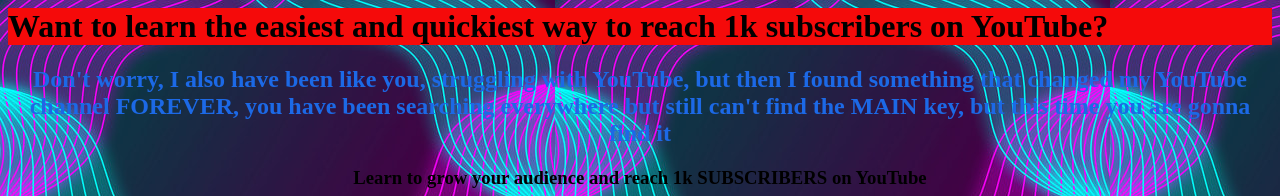
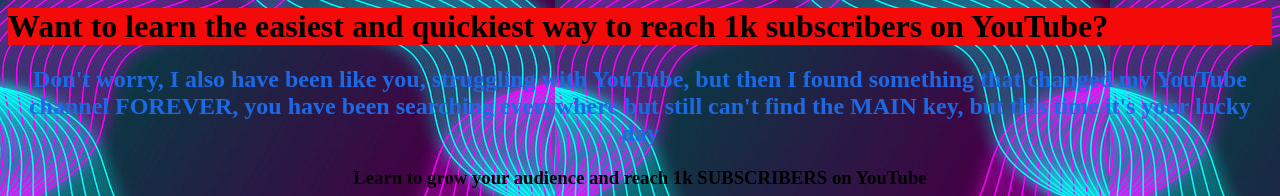
Before and after one commit to Herobrine707/ytcourse, a plain HTML site: page index.html in a window 1280 px wide. Shown: the top 196 px of the page. Drawn offline with Linux system fonts and the light colour scheme.

Commit message:
Update index.html

```diff
--- a/index.html
+++ b/index.html
@@ -5,7 +5,7 @@
 </head>
 <body>
   <h1 id="title">Want to learn the easiest and quickiest way to reach 1k subscribers on YouTube?</h1>
-  <center> <h2 id="lodingglue"><strong>Don't worry, I also have been like you, struggling with YouTube, but then I found something that changed my YouTube channel FOREVER, you have been searching everywhere but still can't find the MAIN key, but this time you are gonna find it</h2></strong></center>
+  <center> <h2 id="lodingglue"><strong>Don't worry, I also have been like you, struggling with YouTube, but then I found something that changed my YouTube channel FOREVER, you have been searching everywhere but still can't find the MAIN key, but this time it's your lucky day</h2></strong></center>
   <center><h3 id="info">Learn to grow your audience and reach 1k SUBSCRIBERS on YouTube</h3></center>
   <center><iframe src="https://youtube.com/embed/noTkcC9scPA" width="395" height="200"></iframe></center>
   <center>
```
